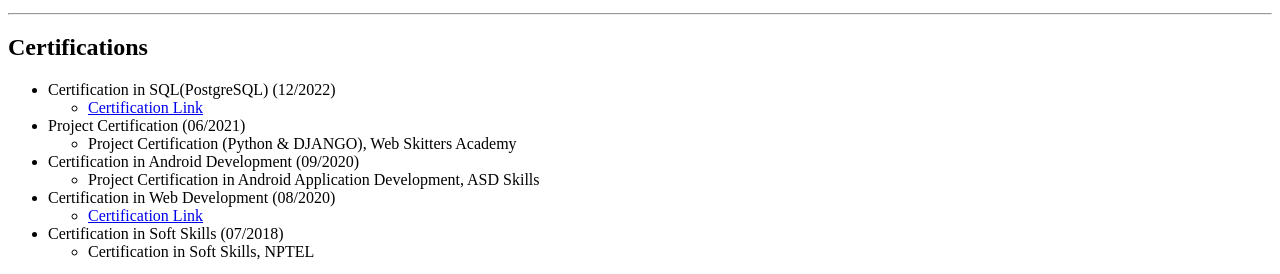
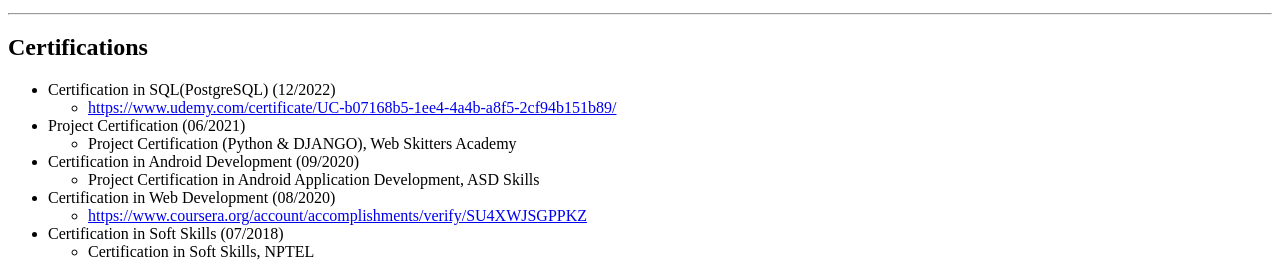
Before and after one commit to sharimrahman/resume, a plain HTML site: page index.html in a window 1280 px wide. Shown: the part 1101-1375 px from the top of the page. Drawn offline with Linux system fonts and the light colour scheme.

Commit message:
Update index.html

```diff
--- a/index.html
+++ b/index.html
@@ -67,7 +67,7 @@
         <ul>
             <li>Certification in SQL(PostgreSQL) (12/2022)
                 <ul>
-                    <li><a href="https://www.udemy.com/certificate/UC-b07168b5-1ee4-4a4b-a8f5-2cf94b151b89/">Certification Link</a></li>
+                    <li><a href="https://www.udemy.com/certificate/UC-b07168b5-1ee4-4a4b-a8f5-2cf94b151b89/">https://www.udemy.com/certificate/UC-b07168b5-1ee4-4a4b-a8f5-2cf94b151b89/</a></li>
                 </ul>
             </li>
             <li>Project Certification (06/2021)
@@ -82,7 +82,7 @@
             </li>
             <li>Certification in Web Development (08/2020)
                 <ul>
-                    <li><a href="https://www.coursera.org/account/accomplishments/verify/SU4XWJSGPPKZ">Certification Link</a></li>
+                    <li><a href="https://www.coursera.org/account/accomplishments/verify/SU4XWJSGPPKZ">https://www.coursera.org/account/accomplishments/verify/SU4XWJSGPPKZ</a></li>
                 </ul>
             </li>
             <li>Certification in Soft Skills (07/2018)
```
